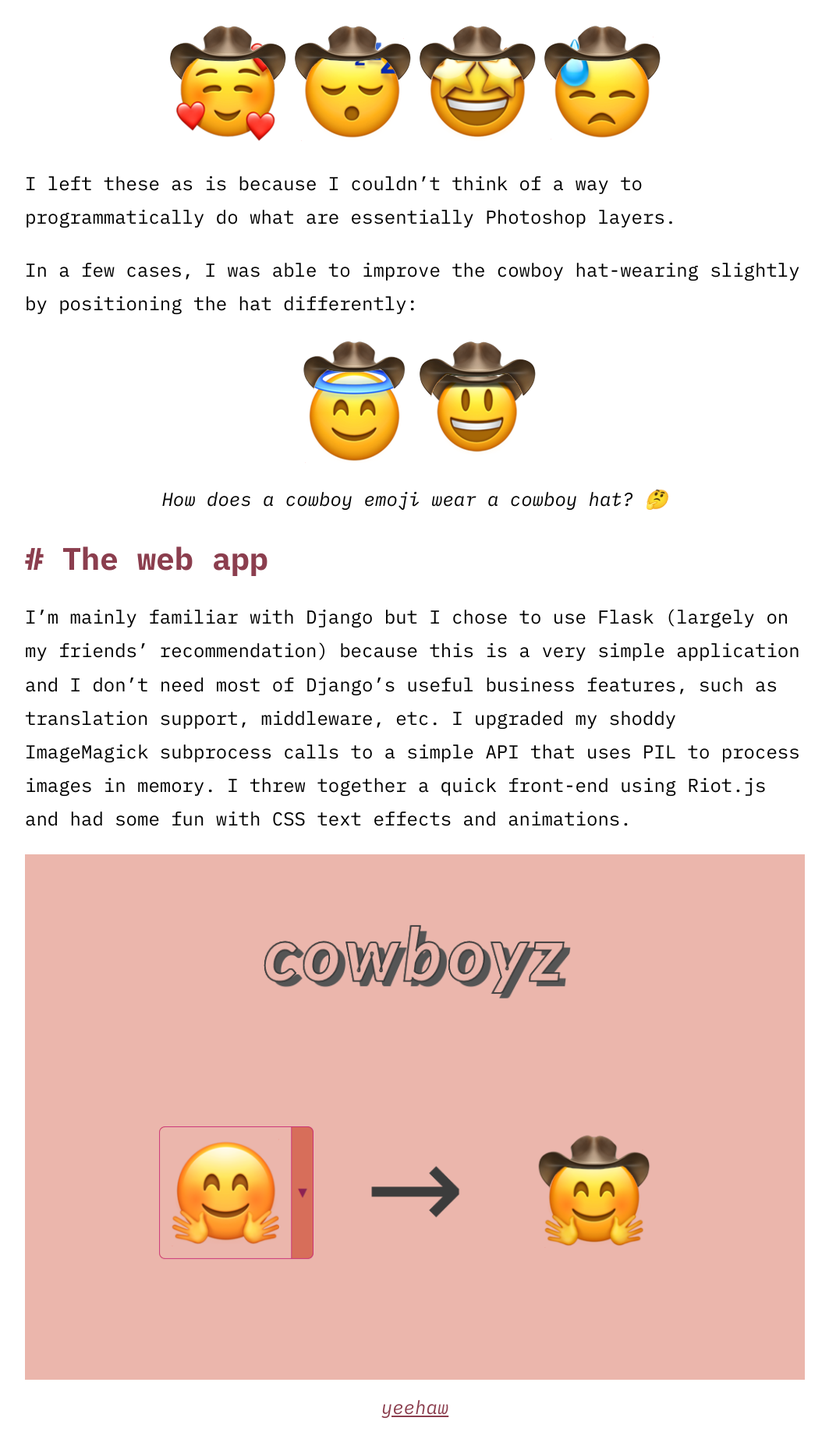
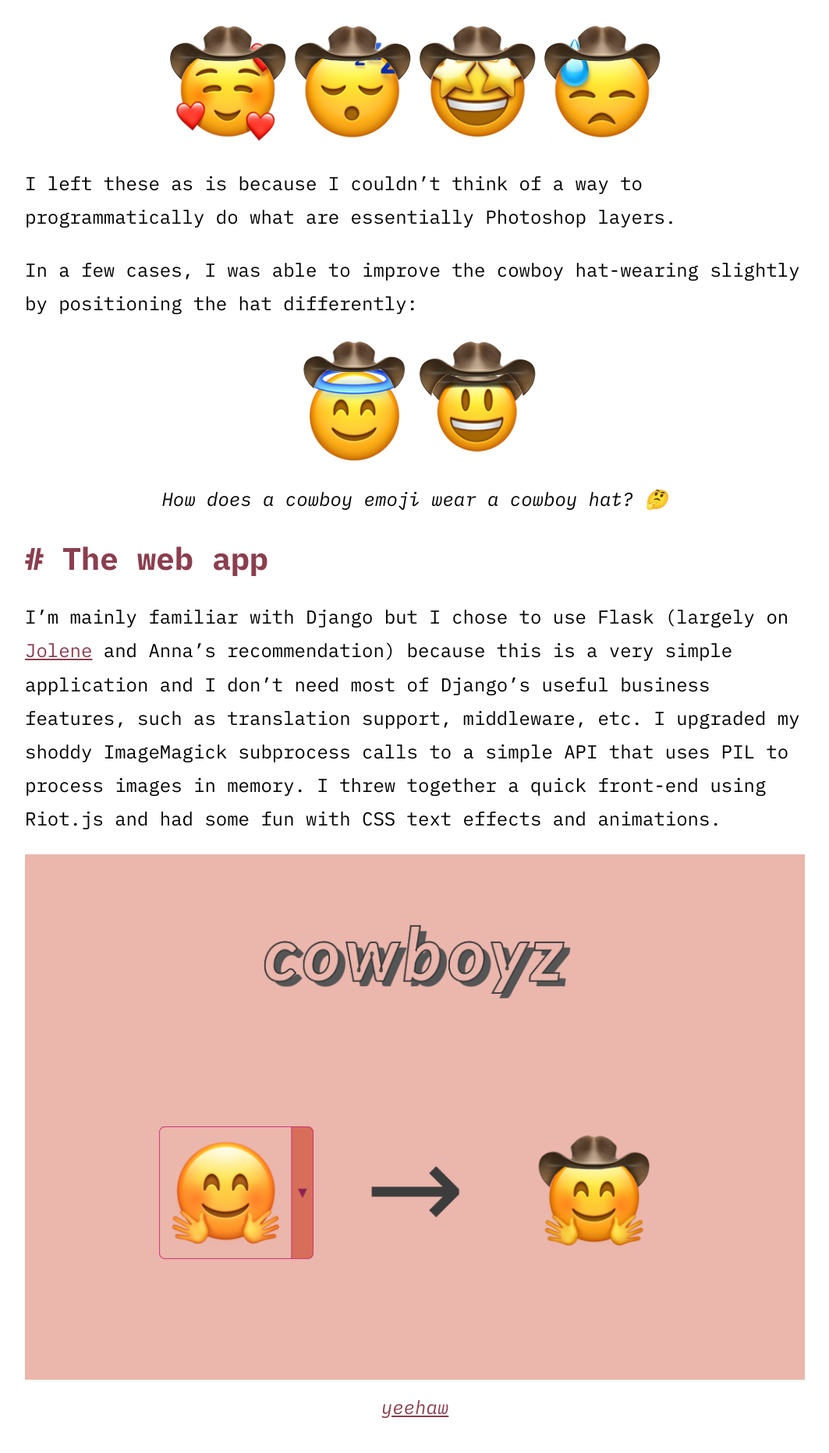
Before and after one commit to syin/syin-website, a Jekyll site: the page built from _posts/2019-06-18-cowboyz.md, in a window 1280 px wide. Shown: the part 3950-5814 px from the top of the page at 78% size, without its empty margins (108-1171 px from the left). Built offline with Jekyll 4.4.1, drawn with Linux system fonts in a browser that asks for light colours.

Commit message:
word wrap + more attributionz

```diff
--- a/_posts/2019-06-18-cowboyz.md
+++ b/_posts/2019-06-18-cowboyz.md
@@ -79,7 +79,7 @@ In a few cases, I was able to improve the cowboy hat-wearing slightly by positio
 
 ## The web app
 
-I'm mainly familiar with Django but I chose to use Flask (largely on my friends' recommendation) because this is a very simple application and I don't need most of Django's useful business features, such as translation support, middleware, etc. I upgraded my shoddy ImageMagick subprocess calls to a simple API that uses PIL to process images in memory. I threw together a quick front-end using Riot.js and had some fun with CSS text effects and animations.
+I'm mainly familiar with Django but I chose to use Flask (largely on [Jolene](https://twitter.com/JWo_ubc) and Anna's recommendation) because this is a very simple application and I don't need most of Django's useful business features, such as translation support, middleware, etc. I upgraded my shoddy ImageMagick subprocess calls to a simple API that uses PIL to process images in memory. I threw together a quick front-end using Riot.js and had some fun with CSS text effects and animations.
 
 <img src="/images/posts/2019-06-18-cowboyz/cowboyz_v1.png" alt="screenshot of cowboyz app">
 <span class="caption"><a href="http://cowboyz.shirleyyin.com">yeehaw</a></span>
--- a/css/style.scss
+++ b/css/style.scss
@@ -121,6 +121,10 @@ blockquote {
     }
 }
 
+section {
+    overflow-wrap: break-word;
+}
+
 section img {
     width: 100%;
 }
```
